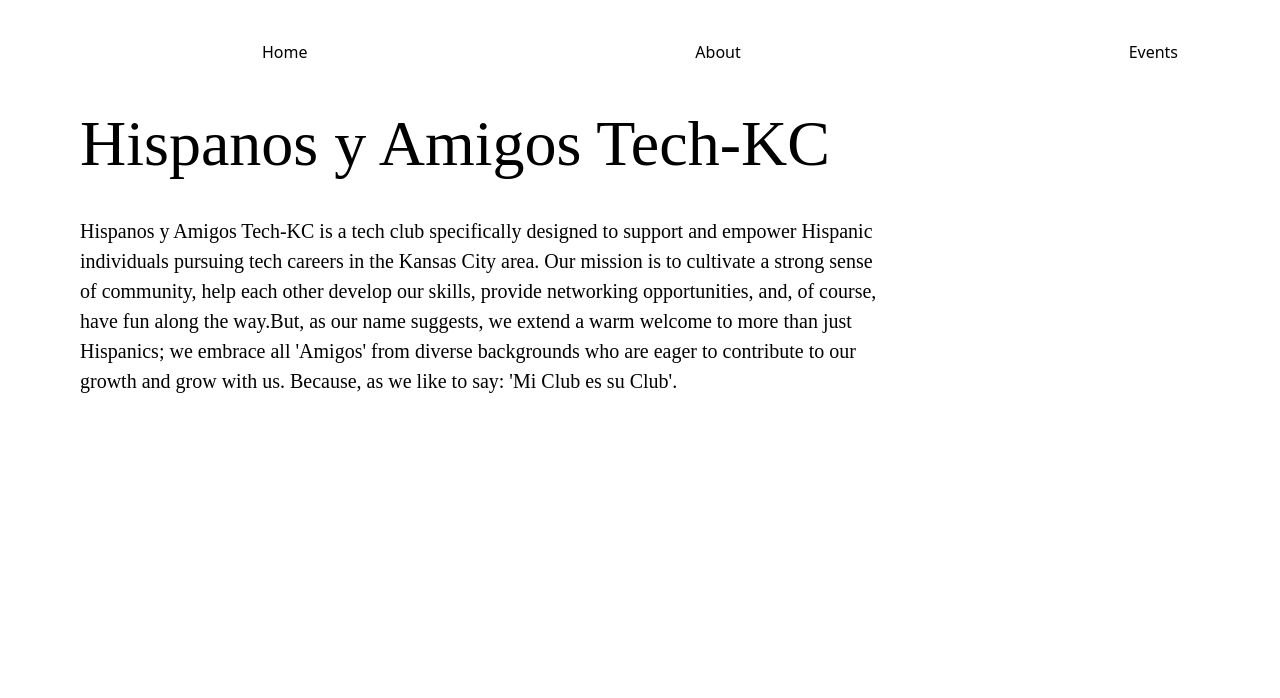
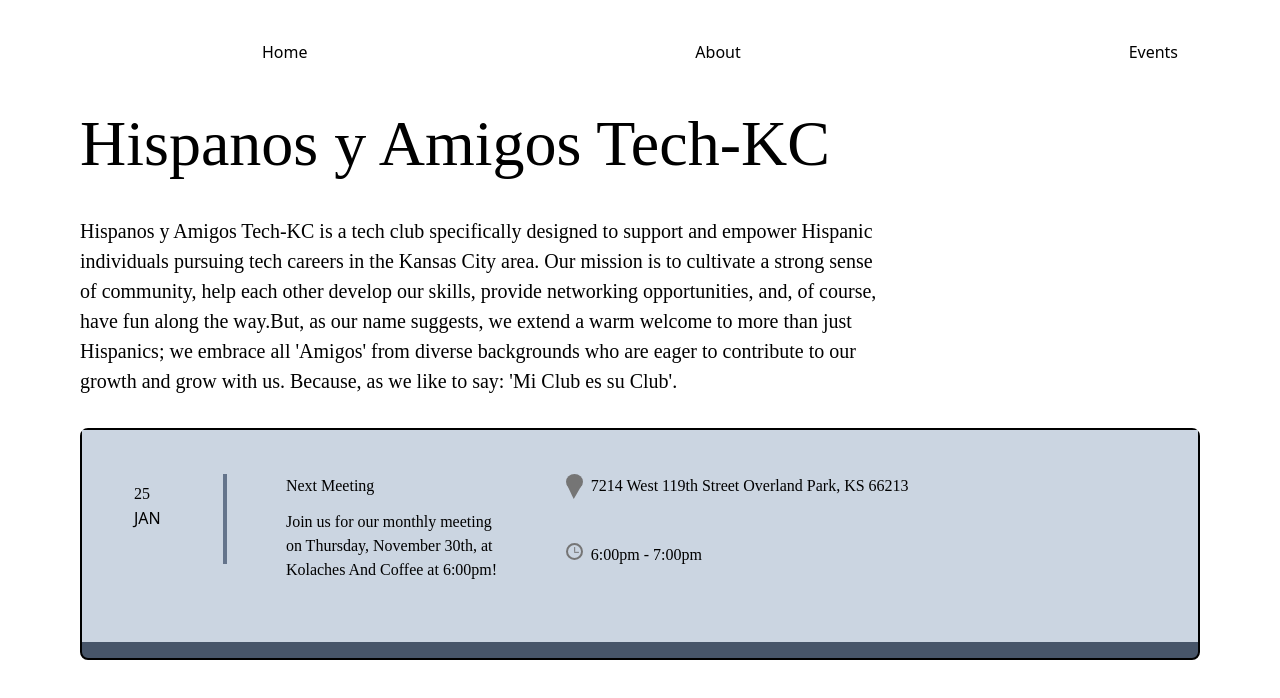
Before and after one commit to 93Belen/hispanos-y-amigos, a React (Create React App) app: page / in a window 1280 px wide. Shown: the top 698 px of the page. Built offline with nearby package versions, Linux system fonts and the light colour scheme.

Commit message:
added card event

```diff
--- a/src/App.jsx
+++ b/src/App.jsx
@@ -1,11 +1,12 @@
 import './App.css';
+import Event from './components/Event';
 import Header from './components/Header';
 
 function App() {
 
 
   return (
-    <div className='app p-6 md:px-20 md:py-10'>
+    <div className='app p-6 md:px-20 md:py-10 h-fit'>
       <Header/>
       <div className='flex flex-col gap-6 py-8 md:max-w-[800px]'>
         <h1 className='text-[40px] md:text-[64px]'>Hispanos y Amigos Tech-KC</h1>
@@ -19,6 +20,7 @@ function App() {
         Because, as we like to say: 'Mi Club es su Club'.
         </p>
       </div>
+      <Event/>
   </div>
   );
 }
--- a/src/components/Event.jsx
+++ b/src/components/Event.jsx
@@ -0,0 +1,47 @@
+export default function Event(){
+    return (
+        <div className=' bg-slate-600 border-black border-2 rounded-lg h-fit pb-4'>
+            <div className='flex flex-col md:flex-row bg-slate-300 p-7 gap-10 md:gap-20 md:p-11 md:pb-14'>
+            <div className='grid grid-cols-2 md:grid-cols-[40%_60%] gap-4 grid-rows-2 md:grid-rows-[40%_60%] md:w-[35%]'>
+                <div className='border-r-4 p-2 border-x-slate-500 md:row-span-2 h-[70%] w-[70%]'>
+                    <h3 className=''>25</h3>
+                    <span>JAN</span>
+                </div>
+                <h3>Next Meeting</h3>
+                <p className='col-span-2 md:col-span-1 md:col-start-2 relative top-[-25px]'>
+                Join us for our monthly meeting on Thursday,
+                November 30th, at Kolaches And Coffee at 6:00pm!
+
+                </p>
+            </div>
+            <div className='flex flex-col gap-4 md:gap-11'>
+                <div className='flex gap-2'>
+                <div>
+                    <svg width="17" height="25" viewBox="0 0 17 25" fill="none" xmlns="http://www.w3.org/2000/svg">
+                    <ellipse cx="8.5" cy="7.8125" rx="8.5" ry="7.8125" fill="#757575"/>
+                    <path d="M7.72725 25C11.0467 19.2032 12.9078 15.9531 16.2273 10.1562H0.772728C3.48864 15.9531 5.01134 19.2032 7.72725 25Z" fill="#757575"/>
+                    </svg>
+                </div>
+                <p>
+                7214 West 119th Street
+                Overland Park, KS
+                66213
+                </p>
+                </div>
+                <div className='flex gap-2'>
+                    <div>
+                    <svg width="17" height="17" viewBox="0 0 17 17" fill="none" xmlns="http://www.w3.org/2000/svg">
+                    <circle cx="8.5" cy="8.5" r="7.5" stroke="#757575" stroke-width="2"/>
+                    <line x1="8.65997" y1="4.07999" x2="8.65997" y2="8.83999" stroke="#757575"/>
+                    <line x1="12.92" y1="9.34" x2="8.15998" y2="9.34" stroke="#757575"/>
+                    </svg>
+                    </div>
+                    <p>
+                    6:00pm - 7:00pm
+                    </p>
+                </div>
+            </div>
+            </div>
+        </div>
+    )
+}
--- a/src/index.css
+++ b/src/index.css
@@ -12,6 +12,9 @@ h1 {
 h2 {
     font-family: 'Genos';
 }
+h3{
+    font-family: 'Montserrat';
+}
 
 p {
     font-family: 'Montserrat';
```
